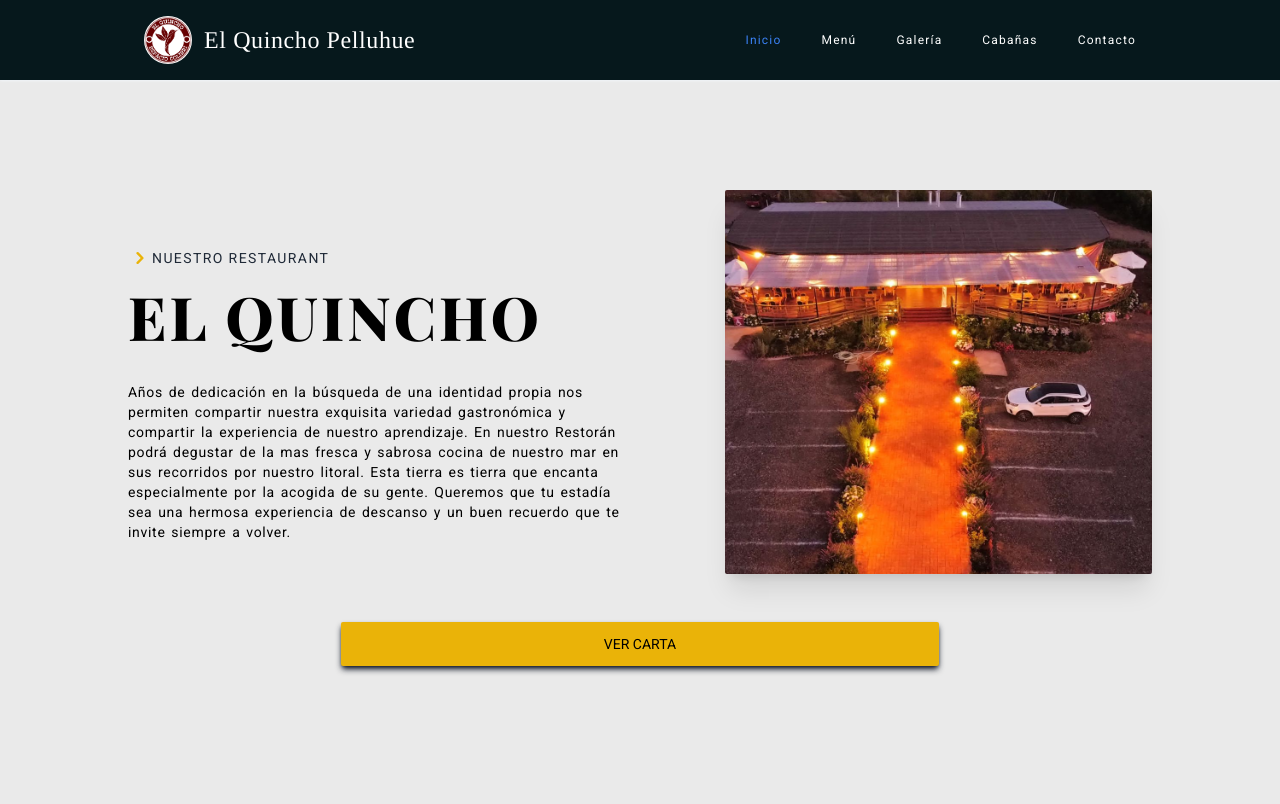
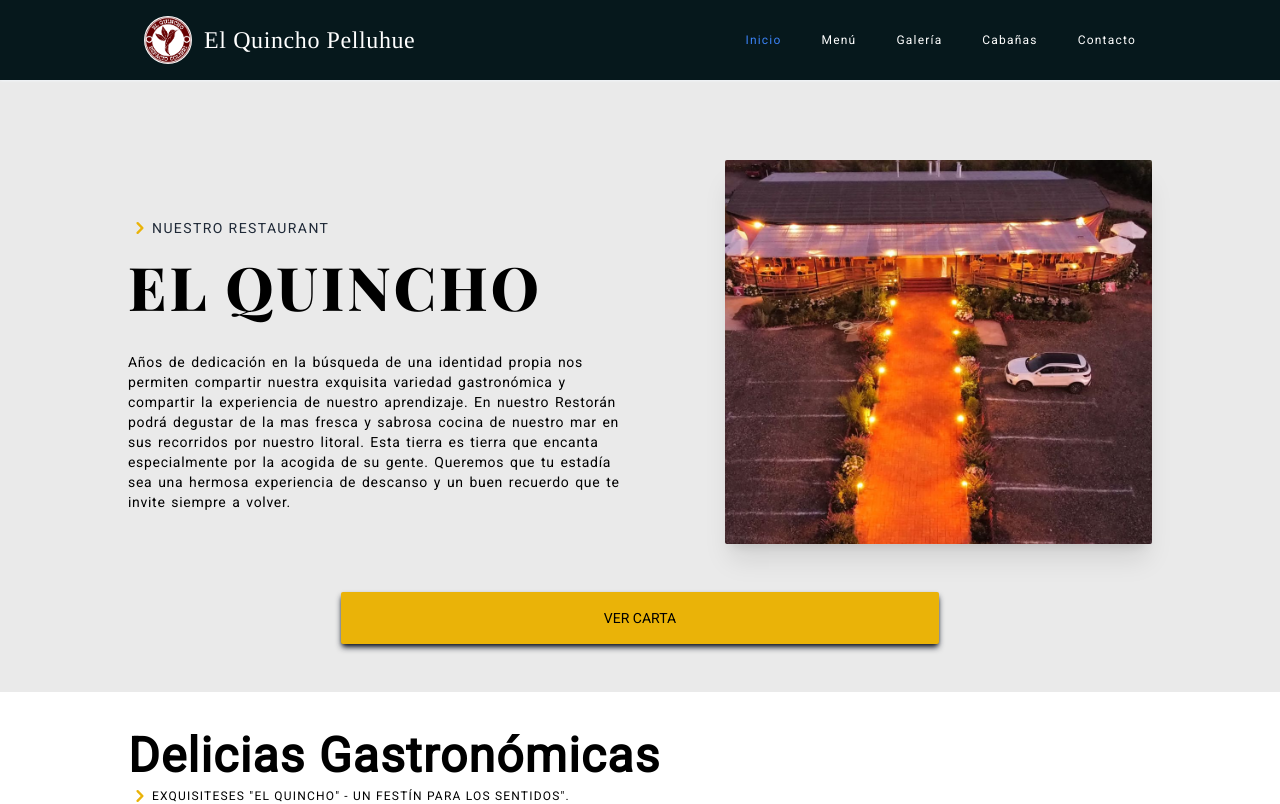
Before and after one commit to coderito/quincho_pelluhue, a Next.js app: page / in a window 1280 px wide. Shown: the top 804 px of the page. Built offline with nearby package versions, Linux system fonts and the light colour scheme.

Commit message:
modificando button

```diff
--- a/src/app/components/Hero.jsx
+++ b/src/app/components/Hero.jsx
@@ -8,7 +8,7 @@ const playfair = Playfair_Display({
 
 export default function Hero() {
   return (
-    <div className="pt-28 md:pt-36 lg:pt-10 flex items-center justify-center h-full md:h-screen bg-[#eaeaea]">
+    <div className="pt-28  lg:pt-32  flex items-center justify-center h-full bg-[#eaeaea]">
       <section>
         <div className="grid max-w-screen-lg mx-auto lg:grid-cols-12">
           <div className="mr-auto place-self-center flex flex-col gap-4 lg:col-span-7">
@@ -50,9 +50,7 @@ export default function Hero() {
                 Queremos que tu estadía sea una hermosa experiencia de descanso
                 y un buen recuerdo que te invite siempre a volver.
               </p>
-
             </div>
-
           </div>
 
           <div className="lg:col-span-5">
@@ -62,14 +60,12 @@ export default function Hero() {
               className="rounded-sm object-cover h-96 shadow-xl"
             />
           </div>
-
         </div>
-        <div className='text-center'>
-                <button className="bg-yellow-500 hover:bg-yellow-400 transition duration-300 ease-in-out md:w-7/12 py-3 my-12 w-3/4 rounded-sm shadow-md uppercase text-sm shadow-gray-900">
-                  Ver Carta
-                </button>
-              </div>
-
+        <div className="lg:text-center flex items-center justify-center">
+          <button className="bg-yellow-500  hover:bg-yellow-400 transition duration-300 ease-in-out md:w-7/12 py-4 my-12 w-3/4 rounded-sm shadow-md uppercase text-sm shadow-gray-900">
+            Ver Carta
+          </button>
+        </div>
       </section>
     </div>
   );
```
